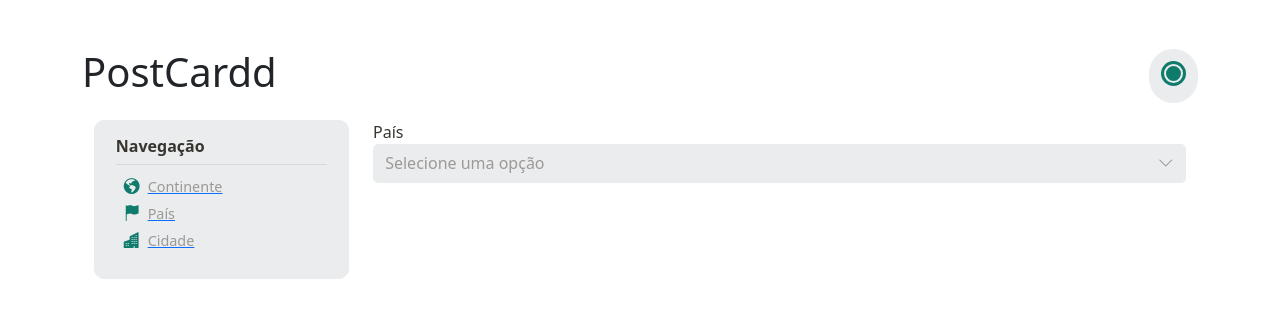
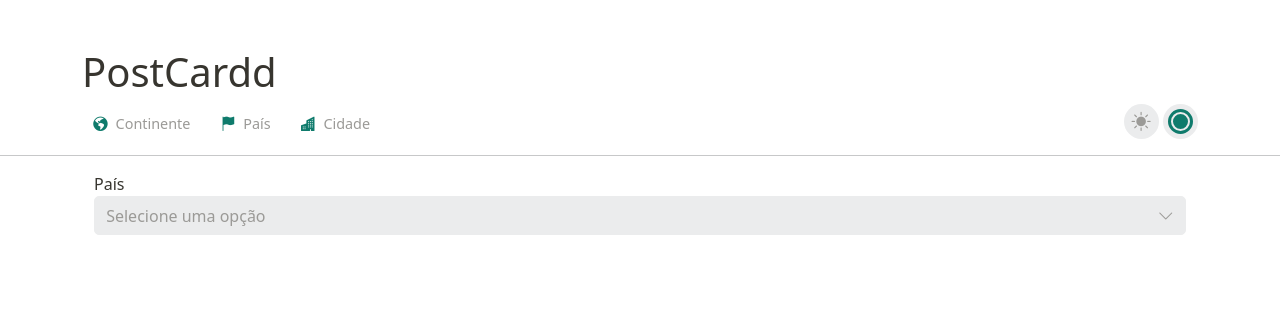
Before and after one commit to EstupendoG/pw3-frontend, a React (Vite) app: page / in a window 1280 px wide. Shown: the top 318 px of the page. Built offline with nearby package versions, Linux system fonts and the light colour scheme.

Commit message:
Melhorias na interface

```diff
--- a/src/components/Header/Header.module.css
+++ b/src/components/Header/Header.module.css
@@ -20,67 +20,161 @@ header.header{
             font-size: 4rem;
         }
 
-    div.colorContainer{
+    .pageTitle{
+        color: var(--color-text-primary);
+    }
+
+    /* LINKS */
+    section.links{
+        display: flex;
+    }
+
+        ul.linksContainer{
+            margin-bottom: 0;
+            padding-left: 0;
+            list-style: none;
+
+            display: flex;
+            justify-content: end;
+            gap: .5rem;
+        }
+            ul.linksContainer .link{
+                padding: .3rem .7rem;
+                margin-top: auto;
+
+                color: var(--color-text-secondary);
+                font-size: .9rem;
+                text-decoration: none;
+
+                display: flex;
+                align-items: center;
+                gap: .5rem;
+
+                border-radius: 5px;
+
+                cursor: pointer;
+                transition: all .2s;
+
+                & i{
+                    color: var(--color-accent-text);
+                    font-size: 1em;
+                }
+
+                &:hover{
+                    background-color: var(--color-accent-pill);
+                    text-decoration: underline;
+                }
+            }
+
+    /* TEMAS */
+    div.themesContainer{
+        display: flex;
+        gap: 1rem;
+        align-items: center;
+    }
+
+    button.themeToggleBtn{
         background-color: var(--color-bg-secondary);
-        padding: 15px;
-        border-radius: 50px;
-        overflow: visible;
+
+        border-radius: 100px;
+
+        cursor: pointer;
+        transition: all .2s;
+
+        display: flex;
+        align-items: center;
+        justify-content: center;
+
+        color: var(--color-text-secondary);
+        font-size: 1.2rem;
+
+        border: 2px solid transparent;
+
+        transform: all 200ms ease-out;
 
         &:hover{
-            gap: 1rem;
+            color: var(--color-accent-text);
+            background-color: var(--color-accent-pill);
+            transform: scale(1.05);
         }
 
-        &:hover div.colorOptions{
-            width: 100px;
-            min-width: fit-content;
+        &:active{
+            transform: scale(0.95);
+        }
 
-            gap: .2rem;
-            opacity: 1;
+        i{
+            color: currentColor;
         }
     }
 
-        span.currentColor{
-            display: block;
+    /* Cores */
+    div.colorDropdown{
+        /* dropdown de cores */
+    }
+        button.dropdownBtn{
+            background-color: var(--color-bg-secondary);
+            padding: .5rem;
 
-            border: 2px solid var(--color-bg-secondary);
-            box-shadow: 0 0 0 3px currentColor;
+            border-radius: 100px;
 
-            cursor: default !important;
-            transition: color 150ms ease-out;
+            transform: all 200ms ease-out;
+
+            &:hover{
+                background-color: var(--color-accent-pill);
+
+                scale: 1.05;
+            }
         }
+            span.currentColor{
+                background-color: currentColor;
+                width: 1.2rem;
+                aspect-ratio: 1/1;
 
-        div.colorOptions{
-            width: 0;
+                display: block;
 
-            display: flex;
-            align-items: center;
-            gap: 0;
+                border-radius: 100%;
 
-            overflow-x: hidden;
-            opacity: 0;
+                border: 2px solid var(--color-bg-secondary);
+                outline: 3px solid currentColor;
+            }
 
-            transition: all 200ms;
+        ul.dropdownMenu{
+            min-width: 1px;
+            background-color: var(--color-bg-secondary);
+            white-space: nowrap;
         }
-            input[type="radio"].colorOption{
-                visibility: hidden;
+            ul.dropdownMenu li{
+                display: inline-block;
+                width: min-content;
+                vertical-align: middle;
+                background-color: var(--color-bg-secondary);
+
+                &:hover{
+                    background-color: var(--color-bg-secondary);
+                }
+            }
+
+            input.colorOption{
                 display: none;
-            }
-                input[type="radio"].colorOption + label,
-                span.currentColor{
+
+                & + label{
                     background-color: currentColor;
-                    height: 1.2rem;
+                    width: 1.3rem;
                     aspect-ratio: 1/1;
 
-                    display: inline-block;
-                    vertical-align: middle;
+                    border-radius: 100%;
+                    display: block;
+                    cursor: pointer;
 
-                    border-radius: 50px;
+                    transition: all 150ms ease-out;
 
-                    cursor: pointer;
-                    user-select: none;
+                    &:hover{
+                        scale: 1.1;
+                    }
                 }
-                input[type="radio"].colorOption:checked + label{
-                    scale: .75;
+                &:checked + label{
                     border: 2px solid var(--color-bg-secondary);
-                    box-shadow: 0 0 0 3px currentColor;
+                    outline: 3px solid currentColor;
+                    scale: .9;
                 }
+            }
--- a/src/components/Header/Header.tsx
+++ b/src/components/Header/Header.tsx
@@ -1,6 +1,9 @@
+import { useColorContext } from '../../contexts/colorContext.js'
+import { useThemeContext } from '../../contexts/ThemeContext.js'
+import { useEffect } from 'react'
+import { Link } from 'react-router-dom'
 import styles from './Header.module.css'
-import { useColorContext } from '../../contexts/colorContext.js'
-import { useEffect } from 'react'
+import Dropdown from '../Dropdown/Dropdown.js'
 
 interface HeaderProps{
     // coverUrl: string,
@@ -22,6 +25,7 @@ function Header({
     // }
 
     const {color, setColor} = useColorContext()
+    const {theme, setTheme} = useThemeContext()
     const colorOptions = [
         // 'brown',
         'red',
@@ -32,6 +36,11 @@ function Header({
         'purple',
         'pink',
     ]
+
+    const toggleTheme = () => {
+        const newTheme = theme === 'light' ? 'dark' : 'light'
+        setTheme(newTheme)
+    }
 
     useEffect(() => {
         console.log(color)
@@ -47,33 +56,75 @@ function Header({
                 </h1>
             </div> */}
 
-            <section className='d-flex justify-content-between align-items-center container-md mt-5'>
-                <div className={styles.title}>
+            <section className='d-flex justify-content-between flex-column container-md mt-5'>
+                <div className={styles.pageTitle}>
                     <h1> {pageTitle} </h1>
 
                     {pageSubtitle && (
-                        <h2 className={styles.subtitle}> - {pageSubtitle} </h2>
+                        <h2 className={styles.pageSubtitle}> - {pageSubtitle} </h2>
                     )}
 
                 </div>
 
-                <section className={`d-flex align-items-center`}>
-                    <div className={`d-flex ${styles.colorContainer}`}>
+                <section className={`d-flex justify-content-between align-items-end`}>
 
-                        <span className={styles.currentColor} style={{color: `var(--${color}-text)`}}> </span>
-                        <div className={`d-flex align-items-center ${styles.colorOptions}`}>
-                            {colorOptions.map(c => (
-                                <div key={c}>
-                                    <input className={styles.colorOption} type="radio" name="changeColor" value={c} id={c} onChange={() => setColor(c)}
-                                    />
-                                    <label htmlFor={c} style={{color: `var(--${c}-text)`}}></label>
-                                </div>
-                            ))}
+                    {/* LINKS */}
+                    <section className={styles.links}>
+                        <ul className={styles.linksContainer}>
+                            <li>
+                                <Link to='/views/continent' className={styles.link}>
+                                    <i className="bi bi-globe-americas-fill"></i>
+                                    <span>Continente</span>
+                                </Link>
+                            </li>
+                            <li>
+                                <Link to='/views/countries' className={styles.link}>
+                                    <i className="bi bi-flag-fill"></i>
+                                    <span>País</span>
+                                </Link>
+                            </li>
+                            <li>
+                                <Link to='/views/cities' className={styles.link}>
+                                    <i className="bi bi-buildings-fill"></i>
+                                    <span>Cidade</span>
+                                </Link>
+                            </li>
+                        </ul>
+                    </section>
+
+                    {/* TEMAS */}
+                    <section className={`d-flex gap-1 ${styles.themesContainer}`}>
+                        {/* Temas */}
+                        <button className={styles.themeToggleBtn} onClick={toggleTheme} title={theme === 'light' ? 'Modo escuro' : 'Modo claro'}>
+                            {theme === 'light' ? (
+                                <i className="bi bi-sun-fill"></i>
+                            ) : (
+                                <i className="bi bi-moon-fill"></i>
+                            )}
+                        </button>
+
+                        {/* Cores */}
+                        <div className={`dropstart ${styles.colorDropdown}`}>
+                            <button className={styles.dropdownBtn} type="button" data-bs-toggle="dropdown" aria-expanded="false">
+                                <span className={styles.currentColor} style={{color: `var(--${color}-text)`}}> </span>
+                            </button>
+                            <ul className={`dropdown-menu px-2 py-0 ${styles.dropdownMenu}`} aria-labelledby="dropdownMenuClickableInside">
+                                {colorOptions.map(c => (
+                                    <li key={c} className={`dropdown-item px-1`}>
+                                        <input className={styles.colorOption} type="radio" name="changeColor" value={c} id={c} onChange={() => setColor(c)}
+                                        />
+                                        <label htmlFor={c} style={{color: `var(--${c}-text)`}}/>
+                                    </li>
+                                ))}
+
+                            </ul>
                         </div>
 
-                    </div>
+                    </section>
                 </section>
             </section>
+
+            <hr />
 
         </header>
 
--- a/src/components/Sidebar/Sidebar.tsx
+++ b/src/components/Sidebar/Sidebar.tsx
@@ -3,41 +3,7 @@ import { Link } from 'react-router-dom';
 
 const Sidebar = () => {
     return (
-        <nav className={styles.sidebar}>
-            {/* LINKS */}
-            <section className={styles.links}>
-                <div className={styles.sectionTitle}>
-                    <h6 className={styles.title}>Navegação</h6>
-
-                    <hr />
-                </div>
-
-                <ul className={styles.linksContainer}>
-                    <Link to='/views/continent'>
-                        <li>
-                            <i className="bi bi-globe-americas-fill"></i>
-                            Continente
-                        </li>
-                    </Link>
-                    <Link to='/views/countries'>
-                        <li>
-                            <i className="bi bi-flag-fill"></i>
-                            País
-                        </li>
-                    </Link>
-                    <Link to='/views/cities'>
-                        <li>
-                            <i className="bi bi-buildings-fill"></i>
-                            Cidade
-                        </li>
-                    </Link>
-                </ul>
-            </section>
-
-
-
-
-        </nav>
+        <>  </>
     )
 }
 
--- a/src/layout/DefaultLayout.tsx
+++ b/src/layout/DefaultLayout.tsx
@@ -10,9 +10,6 @@ function DefaultLayout(){
             <Header pageTitle={undefined} pageSubtitle={undefined}/>
 
             <section className="row container-md mx-auto mt-3">
-                <div className="col-3">
-                    <Sidebar/>
-                </div>
                 <div className="col">
                     <Outlet />
                 </div>
--- a/src/styles/global.css
+++ b/src/styles/global.css
@@ -4,6 +4,7 @@
     background-color: transparent;
     margin: 0;
     margin-bottom: 0;
+    text-decoration: none;
     box-sizing: border-box;
 
     transition: color .2s ease-out, background-color .2s ease-out;
```
Also changed, not shown: src/pages/Databases/DatabaseView.tsx (+2 -17 lines), src/pages/Databases/DatabaseViews.module.css (+5 -2 lines), src/service/geoApi.ts (added, +11 -0 lines).
